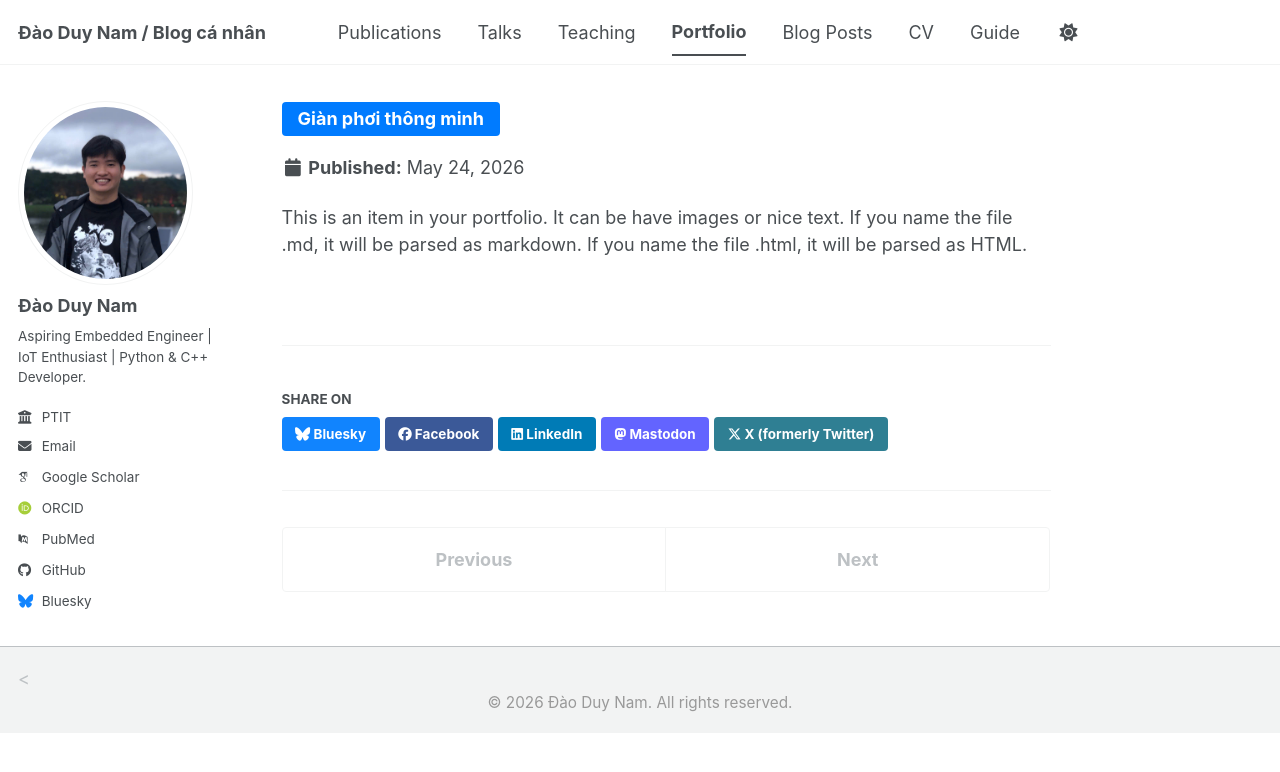
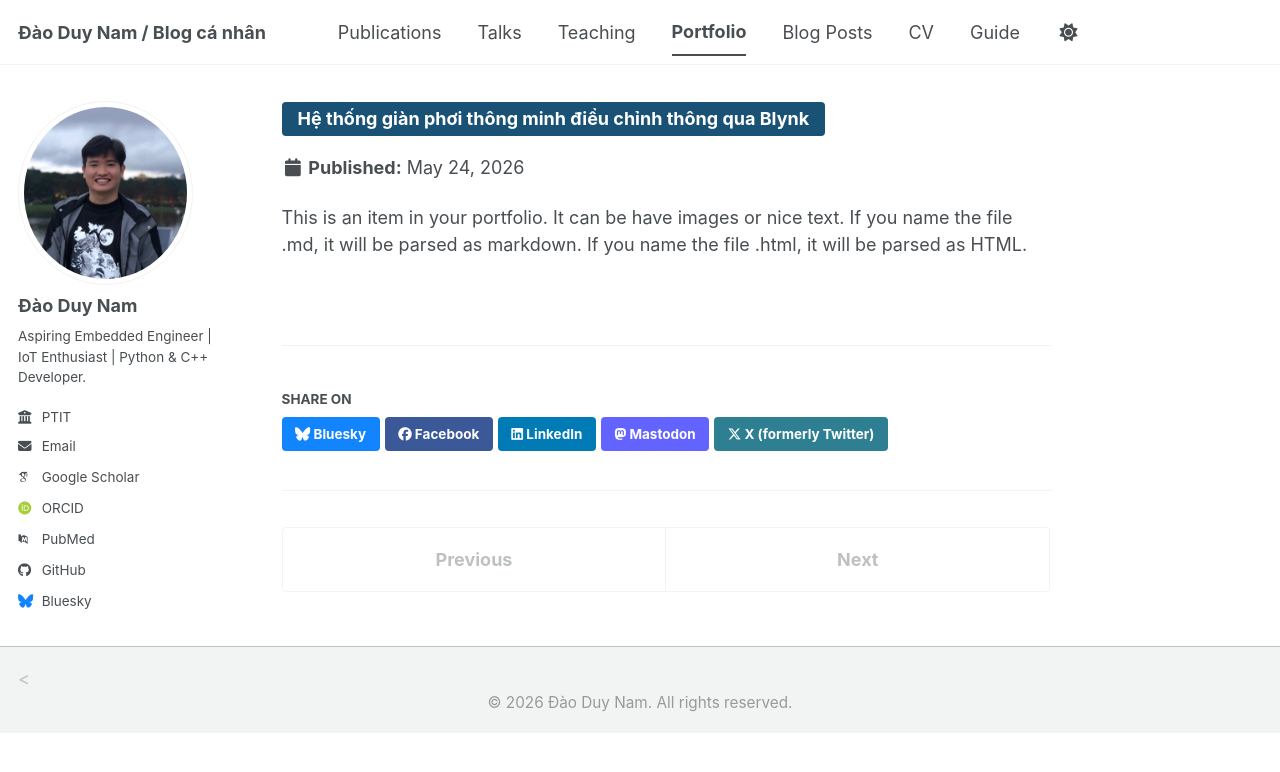
Before and after one commit to namdaoduy-04/namdaoduy-04.github.io, a Jekyll site: the page built from _portfolio/portfolio-2.md, in a window 1280 px wide. Shown: the top 772 px of the page. Built offline with Jekyll 4.4.1, drawn with Linux system fonts in a browser that asks for light colours; some web fonts are replaced; a script bundle is joined from its source files by our own code; library files that are not in the unit come from our copies.

Commit message:
Chỉnh sửa tiêu đề Portfolio

```diff
--- a/_portfolio/portfolio-2.md
+++ b/_portfolio/portfolio-2.md
@@ -1,7 +1,7 @@
 ---
-title: "<span style='background-color: #007bff; color: white; padding: 8px 16px; border-radius: 4px; text-decoration: none; display: inline-block; font-size: 18px;'>Giàn phơi thông minh</span>"
+title: "<span style='background-color: #1a5276; color: white; padding: 8px 16px; border-radius: 4px; text-decoration: none; display: inline-block; font-size: 18px;'>Hệ thống giàn phơi thông minh điều chỉnh thông qua Blynk</span>"
 
-excerpt: "Giàn phơi đồ thông minh kết hợp điều chỉnh thủ công thông qua Blynk <br/><img src='/images/500x300.png'>"
+excerpt: "Giàn phơi đồ thông minh kết hợp điều chỉnh thủ công thông qua Blynk <br/><img src='/images/gianphoi.jpg'>"
 collection: portfolio
 ---
 
```
Also changed, not shown: _portfolio/portfolio-1.md (+2 -1 lines), images/gianphoi.jpg (added).
